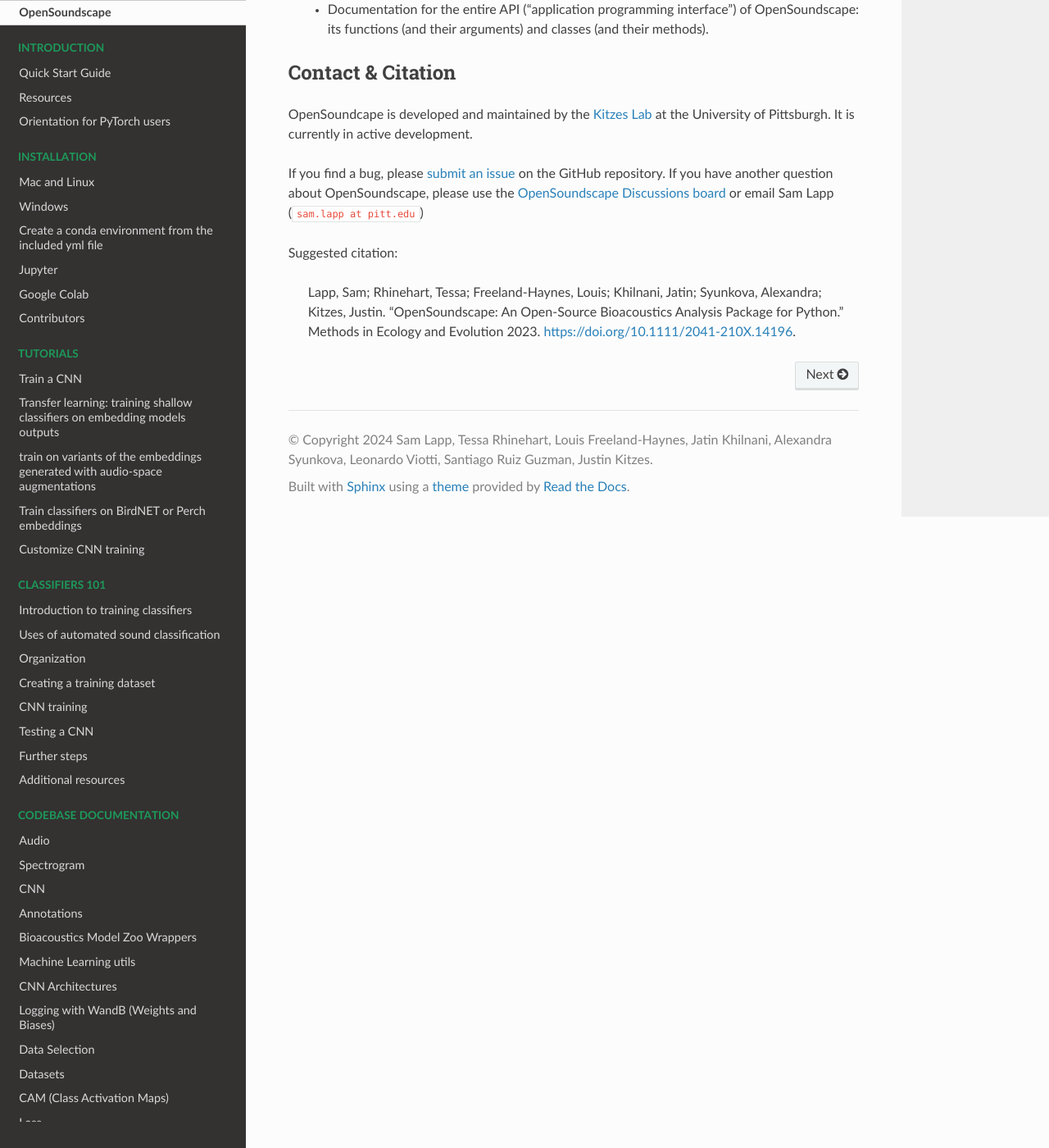
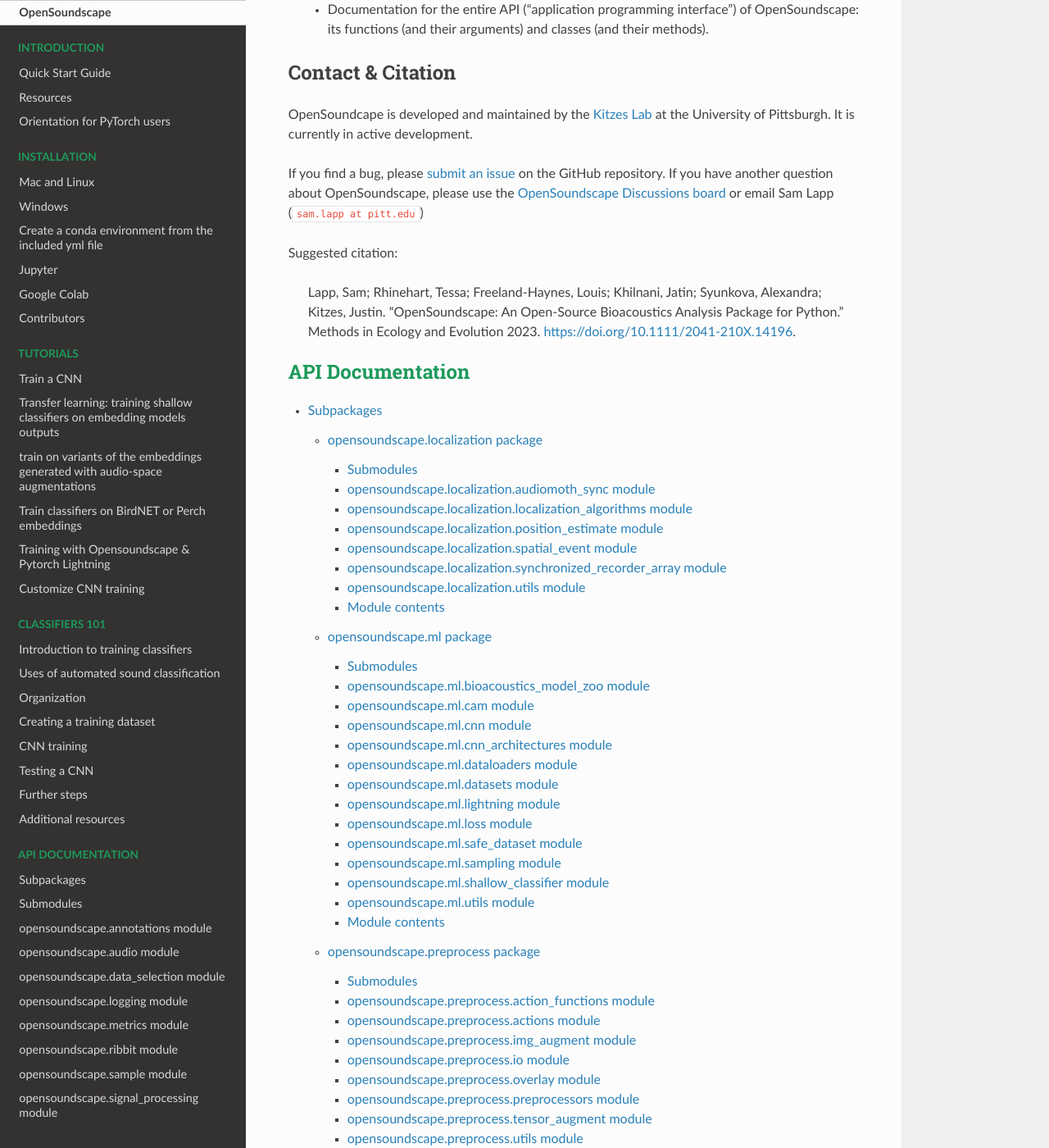
Before and after one commit to kitzeslab/opensoundscape, a Sphinx documentation site: the page built from docs/index.rst, in a window 1280 px wide and 1400 px high, scrolled down 1268 px. Shown: the whole window at 82% size. Built offline with Sphinx 7.4.7 and the Read the Docs theme 3.1.0, drawn with Linux system fonts in a browser that asks for light colours; pages that are not in the unit, such as notebooks, are missing from menus; the version number is read from the project's files by our own code; some of the changed text lies outside the part shown.

Commit message:
use sphinx-apidoc rather than manual list of modules
this avoids missing modules in the documentation

for each release, re-build the rst files by first deleting contents of /docs/source then running `sphinx-apidoc -o docs/source opensoundscape -T` from the root dir, and deleting the "opensoundscape packe" heading in /docs/source/opensoundscape.rst

```diff
--- a/docs/api/modules.rst
+++ /dev/null
@@ -1,125 +0,0 @@
-Audio
-^^^^^
-.. automodule:: opensoundscape.audio
-  :members:
-
-
-Spectrogram
-^^^^^^^^^^^
-.. automodule:: opensoundscape.spectrogram
-  :members:
-
-CNN
-^^^
-.. automodule:: opensoundscape.ml.cnn
-  :members:
-
-Annotations
-^^^^^^^^^^^
-.. automodule:: opensoundscape.annotations
- :members:
-
-Bioacoustics Model Zoo Wrappers
-^^^^^^^^^^^^^^^^^^^^^^^^^^^^^^^
-.. automodule:: opensoundscape.ml.bioacoustics_model_zoo
-  :members:
-
-Machine Learning utils
-^^^^^^^^^^^^^^^^^^^^^^
-.. automodule:: opensoundscape.ml.utils
-  :members:
-
-CNN Architectures
-^^^^^^^^^^^^^^^^^
-.. automodule:: opensoundscape.ml.cnn_architectures
-  :members:
-
-Logging with WandB (Weights and Biases)
-^^^^^^^^^^^^^^^^^^^^^^^^^^^^^^^^^^^^^^^
-.. automodule:: opensoundscape.logging
-  :members:
-
-Data Selection
-^^^^^^^^^^^^^^
-.. automodule:: opensoundscape.data_selection
-  :members:
-
-Datasets
-^^^^^^^^
-.. automodule:: opensoundscape.ml.datasets
-  :members:
-
-CAM (Class Activation Maps)
-^^^^^^^^^^^^^^^^^^^^^^^^^^^
-.. automodule:: opensoundscape.ml.cam
-  :members:
-
-Loss
-^^^^
-.. automodule:: opensoundscape.ml.loss
-  :members:
-
-Safe Dataset
-^^^^^^^^^^^^
-.. automodule:: opensoundscape.ml.safe_dataset
-  :members:
-
-Sample
-^^^^^^
-.. automodule:: opensoundscape.sample
-  :members:
-
-Sampling
-^^^^^^^^
-.. automodule:: opensoundscape.ml.sampling
-  :members:
-
-Metrics
-^^^^^^^
-.. automodule:: opensoundscape.metrics
-  :members:
-
-Image Augmentation
-^^^^^^^^^^^^^^^^^^
-.. automodule:: opensoundscape.preprocess.img_augment
-  :members:
-
-Actions
-^^^^^^^
-.. automodule:: opensoundscape.preprocess.actions
-  :members:
-
-Preprocessors
-^^^^^^^^^^^^^
-.. automodule:: opensoundscape.preprocess.preprocessors
-  :members:
-
-preprocessors.utils
-^^^^^^^^^^^^^^^^^^^
-.. automodule:: opensoundscape.preprocess.utils
-  :members:
-
-Tensor Augment
-^^^^^^^^^^^^^^
-.. automodule:: opensoundscape.preprocess.tensor_augment
-  :members:
-
-RIBBIT
-^^^^^^
-.. automodule:: opensoundscape.ribbit
-   :members:
-
-Signal Processing
-^^^^^^^^^^^^^^^^^
-.. automodule:: opensoundscape.signal_processing
- :members:
-
-Localization
-^^^^^^^^^^^^
-.. automodule:: opensoundscape.localization
-   :members:
-
-utils
-^^^^^
-.. automodule:: opensoundscape.utils
-   :members:
--- a/docs/index.rst
+++ b/docs/index.rst
@@ -103,6 +103,7 @@
    tutorials/train_cnn
    tutorials/transfer_learning
    tutorials/training_birdnet_and_perch
+   tutorials/training_with_lightning
    tutorials/customize_cnn_training
    tutorials/preprocess_audio_dataset
    tutorials/acoustic_localization
@@ -122,11 +123,11 @@
    classifier_guide/retrain_cnn
 
 .. toctree::
-   :maxdepth: 1
-   :hidden:
-   :caption: Codebase Documentation
+   :maxdepth: 4
+   :caption: API Documentation
 
-   api/modules
+   source/opensoundscape
+
 
 
 .. toctree::
--- a/docs/requirements.txt
+++ b/docs/requirements.txt
@@ -1,8 +1,8 @@
 sphinx>=7.2.6
 ipykernel
 nbsphinx
-docutils>=0.18.1,<0.19
-mistune<2.0.0
+docutils
+mistune
 sphinx-copybutton>=0.5.2
 sphinx-rtd-theme>=1.3.0
 sphinx-mdinclude
--- /dev/null
+++ b/docs/source/opensoundscape.localization.rst
@@ -0,0 +1,61 @@
+opensoundscape.localization package
+===================================
+
+Submodules
+----------
+
+opensoundscape.localization.audiomoth\_sync module
+--------------------------------------------------
+
+.. automodule:: opensoundscape.localization.audiomoth_sync
+   :members:
+   :undoc-members:
+   :show-inheritance:
+
+opensoundscape.localization.localization\_algorithms module
+-----------------------------------------------------------
+
+.. automodule:: opensoundscape.localization.localization_algorithms
+   :members:
+   :undoc-members:
+   :show-inheritance:
+
+opensoundscape.localization.position\_estimate module
+-----------------------------------------------------
+
+.. automodule:: opensoundscape.localization.position_estimate
+   :members:
+   :undoc-members:
+   :show-inheritance:
+
+opensoundscape.localization.spatial\_event module
+-------------------------------------------------
+
+.. automodule:: opensoundscape.localization.spatial_event
+   :members:
+   :undoc-members:
+   :show-inheritance:
+
+opensoundscape.localization.synchronized\_recorder\_array module
+----------------------------------------------------------------
+
+.. automodule:: opensoundscape.localization.synchronized_recorder_array
+   :members:
+   :undoc-members:
+   :show-inheritance:
+
+opensoundscape.localization.utils module
+----------------------------------------
+
+.. automodule:: opensoundscape.localization.utils
+   :members:
+   :undoc-members:
+   :show-inheritance:
+
+Module contents
+---------------
+
+.. automodule:: opensoundscape.localization
+   :members:
+   :undoc-members:
+   :show-inheritance:
--- /dev/null
+++ b/docs/source/opensoundscape.ml.rst
@@ -0,0 +1,109 @@
+opensoundscape.ml package
+=========================
+
+Submodules
+----------
+
+opensoundscape.ml.bioacoustics\_model\_zoo module
+-------------------------------------------------
+
+.. automodule:: opensoundscape.ml.bioacoustics_model_zoo
+   :members:
+   :undoc-members:
+   :show-inheritance:
+
+opensoundscape.ml.cam module
+----------------------------
+
+.. automodule:: opensoundscape.ml.cam
+   :members:
+   :undoc-members:
+   :show-inheritance:
+
+opensoundscape.ml.cnn module
+----------------------------
+
+.. automodule:: opensoundscape.ml.cnn
+   :members:
+   :undoc-members:
+   :show-inheritance:
+
+opensoundscape.ml.cnn\_architectures module
+-------------------------------------------
+
+.. automodule:: opensoundscape.ml.cnn_architectures
+   :members:
+   :undoc-members:
+   :show-inheritance:
+
+opensoundscape.ml.dataloaders module
+------------------------------------
+
+.. automodule:: opensoundscape.ml.dataloaders
+   :members:
+   :undoc-members:
+   :show-inheritance:
+
+opensoundscape.ml.datasets module
+---------------------------------
+
+.. automodule:: opensoundscape.ml.datasets
+   :members:
+   :undoc-members:
+   :show-inheritance:
+
+opensoundscape.ml.lightning module
+----------------------------------
+
+.. automodule:: opensoundscape.ml.lightning
+   :members:
+   :undoc-members:
+   :show-inheritance:
+
+opensoundscape.ml.loss module
+-----------------------------
+
+.. automodule:: opensoundscape.ml.loss
+   :members:
+   :undoc-members:
+   :show-inheritance:
+
+opensoundscape.ml.safe\_dataset module
+--------------------------------------
+
+.. automodule:: opensoundscape.ml.safe_dataset
+   :members:
+   :undoc-members:
+   :show-inheritance:
+
+opensoundscape.ml.sampling module
+---------------------------------
+
+.. automodule:: opensoundscape.ml.sampling
+   :members:
+   :undoc-members:
+   :show-inheritance:
+
+opensoundscape.ml.shallow\_classifier module
+--------------------------------------------
+
+.. automodule:: opensoundscape.ml.shallow_classifier
+   :members:
+   :undoc-members:
+   :show-inheritance:
+
+opensoundscape.ml.utils module
+------------------------------
+
+.. automodule:: opensoundscape.ml.utils
+   :members:
+   :undoc-members:
+   :show-inheritance:
+
+Module contents
+---------------
+
+.. automodule:: opensoundscape.ml
+   :members:
+   :undoc-members:
+   :show-inheritance:
--- /dev/null
+++ b/docs/source/opensoundscape.preprocess.rst
@@ -0,0 +1,77 @@
+opensoundscape.preprocess package
+=================================
+
+Submodules
+----------
+
+opensoundscape.preprocess.action\_functions module
+--------------------------------------------------
+
+.. automodule:: opensoundscape.preprocess.action_functions
+   :members:
+   :undoc-members:
+   :show-inheritance:
+
+opensoundscape.preprocess.actions module
+----------------------------------------
+
+.. automodule:: opensoundscape.preprocess.actions
+   :members:
+   :undoc-members:
+   :show-inheritance:
+
+opensoundscape.preprocess.img\_augment module
+---------------------------------------------
+
+.. automodule:: opensoundscape.preprocess.img_augment
+   :members:
+   :undoc-members:
+   :show-inheritance:
+
+opensoundscape.preprocess.io module
+-----------------------------------
+
+.. automodule:: opensoundscape.preprocess.io
+   :members:
+   :undoc-members:
+   :show-inheritance:
+
+opensoundscape.preprocess.overlay module
+----------------------------------------
+
+.. automodule:: opensoundscape.preprocess.overlay
+   :members:
+   :undoc-members:
+   :show-inheritance:
+
+opensoundscape.preprocess.preprocessors module
+----------------------------------------------
+
+.. automodule:: opensoundscape.preprocess.preprocessors
+   :members:
+   :undoc-members:
+   :show-inheritance:
+
+opensoundscape.preprocess.tensor\_augment module
+------------------------------------------------
+
+.. automodule:: opensoundscape.preprocess.tensor_augment
+   :members:
+   :undoc-members:
+   :show-inheritance:
+
+opensoundscape.preprocess.utils module
+--------------------------------------
+
+.. automodule:: opensoundscape.preprocess.utils
+   :members:
+   :undoc-members:
+   :show-inheritance:
+
+Module contents
+---------------
+
+.. automodule:: opensoundscape.preprocess
+   :members:
+   :undoc-members:
+   :show-inheritance:
--- /dev/null
+++ b/docs/source/opensoundscape.rst
@@ -0,0 +1,100 @@
+Subpackages
+-----------
+
+.. toctree::
+   :maxdepth: 4
+
+   opensoundscape.localization
+   opensoundscape.ml
+   opensoundscape.preprocess
+
+Submodules
+----------
+
+opensoundscape.annotations module
+---------------------------------
+
+.. automodule:: opensoundscape.annotations
+   :members:
+   :undoc-members:
+   :show-inheritance:
+
+opensoundscape.audio module
+---------------------------
+
+.. automodule:: opensoundscape.audio
+   :members:
+   :undoc-members:
+   :show-inheritance:
+
+opensoundscape.data\_selection module
+-------------------------------------
+
+.. automodule:: opensoundscape.data_selection
+   :members:
+   :undoc-members:
+   :show-inheritance:
+
+opensoundscape.logging module
+-----------------------------
+
+.. automodule:: opensoundscape.logging
+   :members:
+   :undoc-members:
+   :show-inheritance:
+
+opensoundscape.metrics module
+-----------------------------
+
+.. automodule:: opensoundscape.metrics
+   :members:
+   :undoc-members:
+   :show-inheritance:
+
+opensoundscape.ribbit module
+----------------------------
+
+.. automodule:: opensoundscape.ribbit
+   :members:
+   :undoc-members:
+   :show-inheritance:
+
+opensoundscape.sample module
+----------------------------
+
+.. automodule:: opensoundscape.sample
+   :members:
+   :undoc-members:
+   :show-inheritance:
+
+opensoundscape.signal\_processing module
+----------------------------------------
+
+.. automodule:: opensoundscape.signal_processing
+   :members:
+   :undoc-members:
+   :show-inheritance:
+
+opensoundscape.spectrogram module
+---------------------------------
+
+.. automodule:: opensoundscape.spectrogram
+   :members:
+   :undoc-members:
+   :show-inheritance:
+
+opensoundscape.utils module
+---------------------------
+
+.. automodule:: opensoundscape.utils
+   :members:
+   :undoc-members:
+   :show-inheritance:
+
+Module contents
+---------------
+
+.. automodule:: opensoundscape
+   :members:
+   :undoc-members:
+   :show-inheritance:
```
